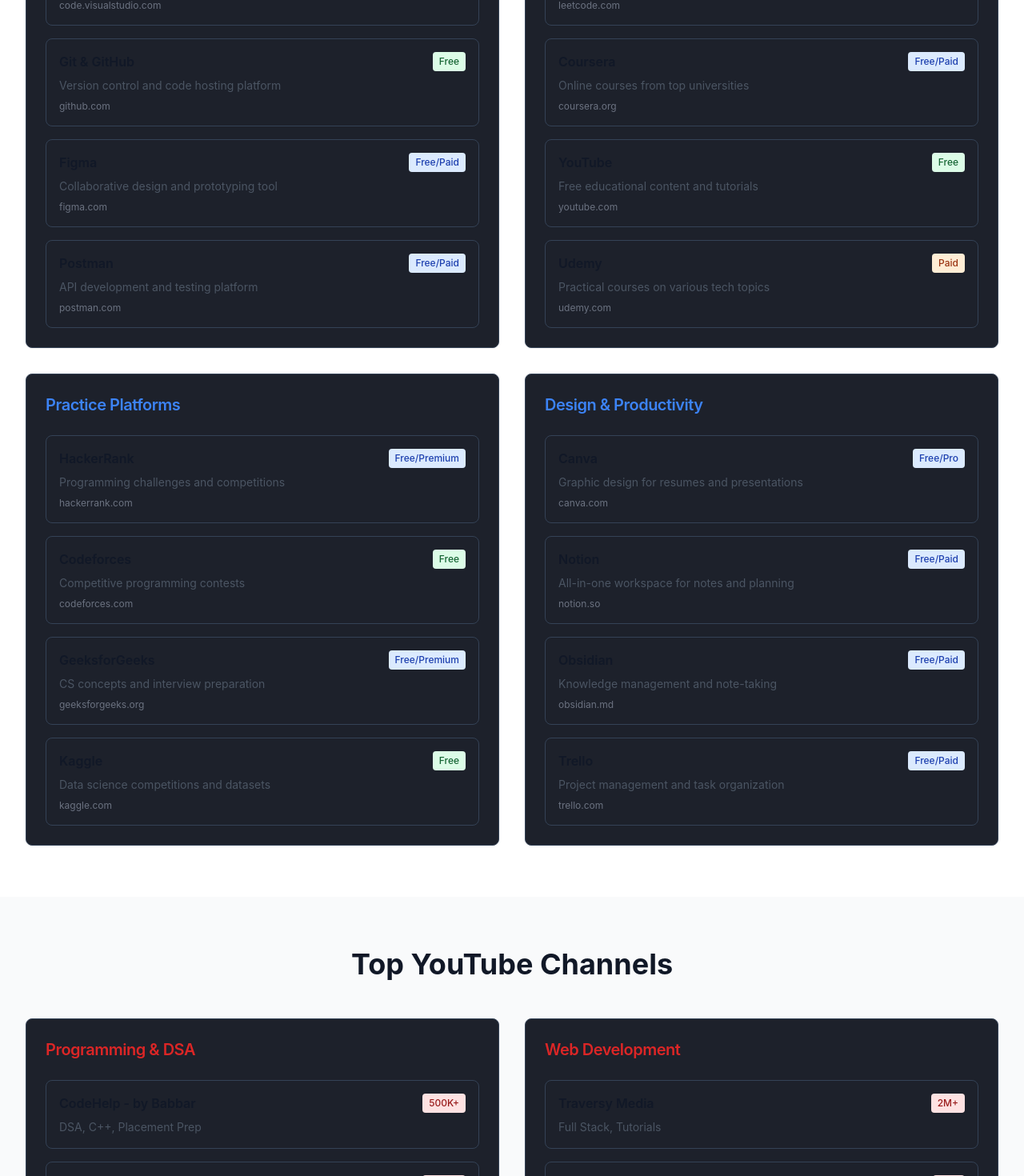
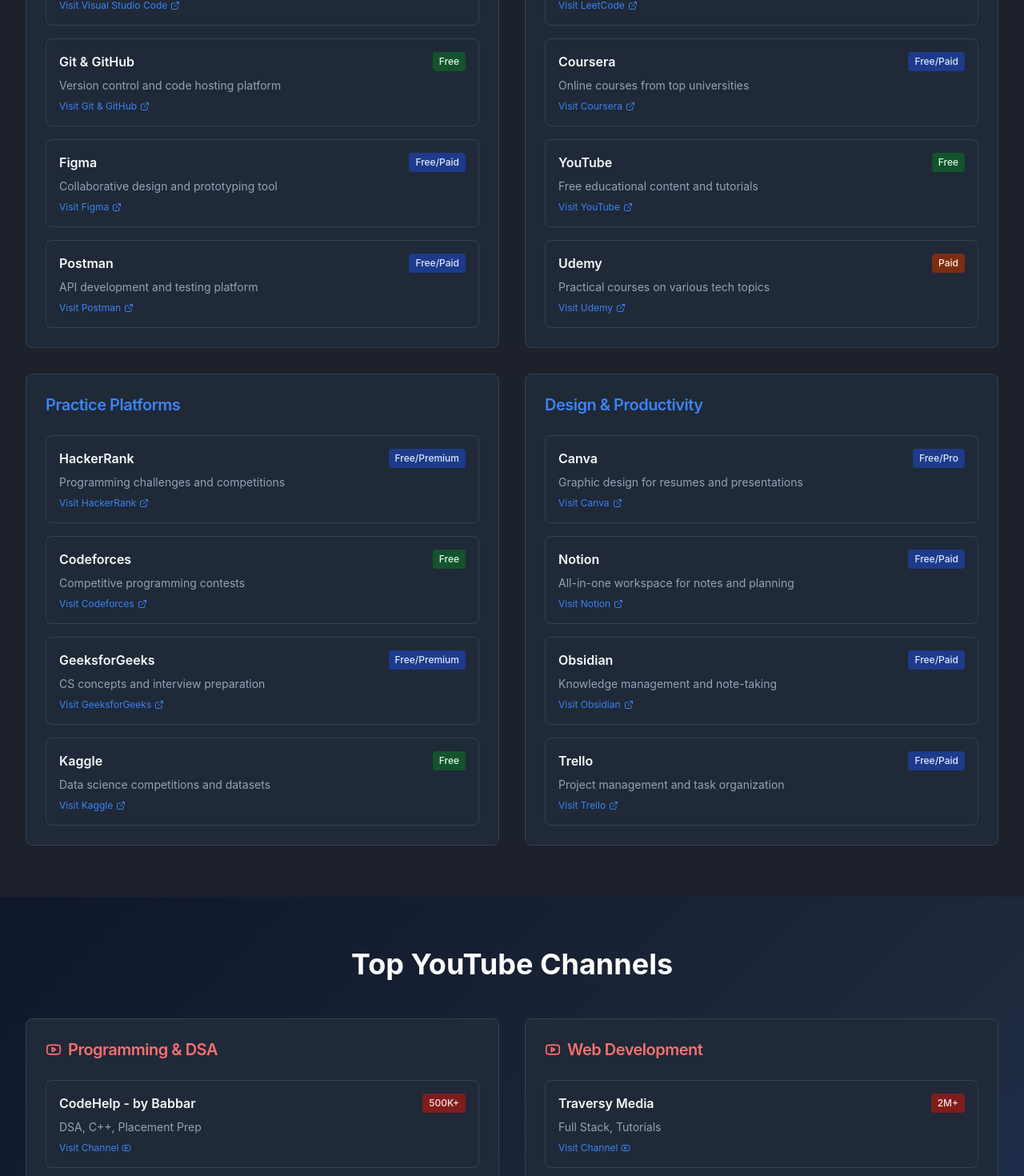
Before and after one commit to sumitmishra07/college-tech-horizon, a React (Vite) app: page /resources in a window 1280 px wide. Shown: the part 680-2150 px from the top of the page at 80% size. Built offline with nearby package versions, Linux system fonts and the light colour scheme.

Commit message:
Refactor: Apply dark theme and add links
Apply the dark theme and design consistency to the 3rd year, 4th year, domains, resources, and blog pages. Add real and functional links to resources for authentic data.

```diff
--- a/src/pages/Resources.tsx
+++ b/src/pages/Resources.tsx
@@ -1,8 +1,8 @@
-
 import Navigation from "@/components/Navigation";
 import Footer from "@/components/Footer";
 import { Card, CardContent, CardHeader, CardTitle } from "@/components/ui/card";
 import { Button } from "@/components/ui/button";
+import { Youtube, ExternalLink } from "lucide-react";
 
 const Resources = () => {
   const tools = [
@@ -13,25 +13,25 @@ const Resources = () => {
           name: "Visual Studio Code",
           description: "Free, powerful code editor with extensions",
           type: "Free",
-          url: "code.visualstudio.com"
+          url: "https://code.visualstudio.com/"
         },
         {
           name: "Git & GitHub",
           description: "Version control and code hosting platform",
           type: "Free",
-          url: "github.com"
+          url: "https://github.com/"
         },
         {
           name: "Figma",
           description: "Collaborative design and prototyping tool",
           type: "Free/Paid",
-          url: "figma.com"
+          url: "https://figma.com/"
         },
         {
           name: "Postman",
           description: "API development and testing platform",
           type: "Free/Paid",
-          url: "postman.com"
+          url: "https://postman.com/"
         }
       ]
     },
@@ -42,25 +42,25 @@ const Resources = () => {
           name: "LeetCode",
           description: "Coding interview preparation platform",
           type: "Free/Premium",
-          url: "leetcode.com"
+          url: "https://leetcode.com/"
         },
         {
           name: "Coursera",
           description: "Online courses from top universities",
           type: "Free/Paid",
-          url: "coursera.org"
+          url: "https://coursera.org/"
         },
         {
           name: "YouTube",
           description: "Free educational content and tutorials",
           type: "Free",
-          url: "youtube.com"
+          url: "https://youtube.com/"
         },
         {
           name: "Udemy",
           description: "Practical courses on various tech topics",
           type: "Paid",
-          url: "udemy.com"
+          url: "https://udemy.com/"
         }
       ]
     },
@@ -71,25 +71,25 @@ const Resources = () => {
           name: "HackerRank",
           description: "Programming challenges and competitions",
           type: "Free/Premium",
-          url: "hackerrank.com"
+          url: "https://hackerrank.com/"
         },
         {
           name: "Codeforces",
           description: "Competitive programming contests",
           type: "Free",
-          url: "codeforces.com"
+          url: "https://codeforces.com/"
         },
         {
           name: "GeeksforGeeks",
           description: "CS concepts and interview preparation",
           type: "Free/Premium",
-          url: "geeksforgeeks.org"
+          url: "https://geeksforgeeks.org/"
         },
         {
           name: "Kaggle",
           description: "Data science competitions and datasets",
           type: "Free",
-          url: "kaggle.com"
+          url: "https://kaggle.com/"
         }
       ]
     },
@@ -100,25 +100,25 @@ const Resources = () => {
           name: "Canva",
           description: "Graphic design for resumes and presentations",
           type: "Free/Pro",
-          url: "canva.com"
+          url: "https://canva.com/"
         },
         {
           name: "Notion",
           description: "All-in-one workspace for notes and planning",
           type: "Free/Paid",
-          url: "notion.so"
+          url: "https://notion.so/"
         },
         {
           name: "Obsidian",
           description: "Knowledge management and note-taking",
           type: "Free/Paid",
-          url: "obsidian.md"
+          url: "https://obsidian.md/"
         },
         {
           name: "Trello",
           description: "Project management and task organization",
           type: "Free/Paid",
-          url: "trello.com"
+          url: "https://trello.com/"
         }
       ]
     }
@@ -131,22 +131,26 @@ const Resources = () => {
         {
           name: "CodeHelp - by Babbar",
           subscribers: "500K+",
-          focus: "DSA, C++, Placement Prep"
+          focus: "DSA, C++, Placement Prep",
+          url: "https://www.youtube.com/@CodeHelp"
         },
         {
           name: "Striver",
           subscribers: "300K+",
-          focus: "DSA Sheet, Interview Prep"
+          focus: "DSA Sheet, Interview Prep",
+          url: "https://www.youtube.com/@takeUforward"
         },
         {
           name: "Abdul Bari",
           subscribers: "1M+",
-          focus: "Algorithms, Data Structures"
+          focus: "Algorithms, Data Structures",
+          url: "https://www.youtube.com/@abdul_bari"
         },
         {
           name: "Apna College",
           subscribers: "4M+",
-          focus: "Programming, Web Dev"
+          focus: "Programming, Web Dev",
+          url: "https://www.youtube.com/@ApnaCollegeOfficial"
         }
       ]
     },
@@ -156,22 +160,26 @@ const Resources = () => {
         {
           name: "Traversy Media",
           subscribers: "2M+",
-          focus: "Full Stack, Tutorials"
+          focus: "Full Stack, Tutorials",
+          url: "https://www.youtube.com/@TraversyMedia"
         },
         {
           name: "JavaScript Mastery",
           subscribers: "1M+",
-          focus: "React, Modern JS"
+          focus: "React, Modern JS",
+          url: "https://www.youtube.com/@javascriptmastery"
         },
         {
           name: "The Net Ninja",
           subscribers: "1M+",
-          focus: "Web Technologies"
+          focus: "Web Technologies",
+          url: "https://www.youtube.com/@NetNinja"
         },
         {
           name: "Programming with Mosh",
           subscribers: "3M+",
-          focus: "Clean Code, Best Practices"
+          focus: "Clean Code, Best Practices",
+          url: "https://www.youtube.com/@programmingwithmosh"
         }
       ]
     },
@@ -181,22 +189,26 @@ const Resources = () => {
         {
           name: "3Blue1Brown",
           subscribers: "5M+",
-          focus: "Math, Neural Networks"
+          focus: "Math, Neural Networks",
+          url: "https://www.youtube.com/@3blue1brown"
         },
         {
           name: "Two Minute Papers",
           subscribers: "1M+",
-          focus: "AI Research, Papers"
+          focus: "AI Research, Papers",
+          url: "https://www.youtube.com/@TwoMinutePapers"
         },
         {
           name: "StatQuest",
           subscribers: "900K+",
-          focus: "Statistics, ML Concepts"
+          focus: "Statistics, ML Concepts",
+          url: "https://www.youtube.com/@statquest"
         },
         {
           name: "Krish Naik",
           subscribers: "800K+",
-          focus: "ML, Data Science"
+          focus: "ML, Data Science",
+          url: "https://www.youtube.com/@krishnaik06"
         }
       ]
     },
@@ -206,22 +218,26 @@ const Resources = () => {
         {
           name: "TechLead",
           subscribers: "1M+",
-          focus: "Career Advice, Tech Life"
+          focus: "Career Advice, Tech Life",
+          url: "https://www.youtube.com/@TechLead"
         },
         {
           name: "Clément Mihailescu",
           subscribers: "200K+",
-          focus: "Interview Prep, Career"
+          focus: "Interview Prep, Career",
+          url: "https://www.youtube.com/@ClementMihailescu"
         },
         {
           name: "Engineering with Utsav",
           subscribers: "500K+",
-          focus: "Placement, Indian Context"
+          focus: "Placement, Indian Context",
+          url: "https://www.youtube.com/@EngineeringwithUtsav"
         },
         {
           name: "Love Babbar",
           subscribers: "400K+",
-          focus: "Placement, DSA"
+          focus: "Placement, DSA",
+          url: "https://www.youtube.com/@LoveBabbar"
         }
       ]
     }
@@ -306,15 +322,15 @@ const Resources = () => {
   ];
 
   return (
-    <div className="min-h-screen bg-gray-50">
+    <div className="min-h-screen bg-background">
       <Navigation />
 
       {/* Hero Section */}
-      <section className="bg-gradient-to-r from-teal-600 to-cyan-600 text-white py-16">
+      <section className="hero-gradient text-white py-16">
         <div className="max-w-7xl mx-auto px-4 sm:px-6 lg:px-8">
           <div className="text-center">
             <h1 className="text-5xl font-bold mb-4">Tools & Resources</h1>
-            <p className="text-xl mb-6 max-w-3xl mx-auto">
+            <p className="text-xl mb-6 max-w-3xl mx-auto text-gray-100">
               Discover the best tools, platforms, and resources to accelerate your learning and build amazing projects. Everything you need in one place!
             </p>
             <div className="flex flex-wrap justify-center gap-4">
@@ -328,31 +344,38 @@ const Resources = () => {
       </section>
 
       {/* Essential Tools */}
-      <section className="py-16 bg-white">
+      <section className="py-16 bg-card">
         <div className="max-w-7xl mx-auto px-4 sm:px-6 lg:px-8">
-          <h2 className="text-4xl font-bold text-center text-gray-900 mb-12">Essential Tools & Platforms</h2>
+          <h2 className="text-4xl font-bold text-center text-foreground mb-12">Essential Tools & Platforms</h2>
           <div className="grid grid-cols-1 lg:grid-cols-2 gap-8">
             {tools.map((category, index) => (
-              <Card key={index} className="hover:shadow-lg transition-shadow">
+              <Card key={index} className="hover:shadow-lg transition-shadow bg-background border-border">
                 <CardHeader>
                   <CardTitle className="text-xl text-primary">{category.category}</CardTitle>
                 </CardHeader>
                 <CardContent>
                   <div className="space-y-4">
                     {category.items.map((tool, i) => (
-                      <div key={i} className="border rounded-lg p-4 hover:bg-gray-50 transition-colors">
+                      <div key={i} className="border border-border rounded-lg p-4 hover:bg-card transition-colors">
                         <div className="flex justify-between items-start mb-2">
-                          <h3 className="font-semibold text-gray-900">{tool.name}</h3>
+                          <h3 className="font-semibold text-foreground">{tool.name}</h3>
                           <span className={`px-2 py-1 rounded text-xs font-medium ${
-                            tool.type === 'Free' ? 'bg-green-100 text-green-800' :
-                            tool.type.includes('Free') ? 'bg-blue-100 text-blue-800' :
-                            'bg-orange-100 text-orange-800'
+                            tool.type === 'Free' ? 'bg-green-900 text-green-100' :
+                            tool.type.includes('Free') ? 'bg-blue-900 text-blue-100' :
+                            'bg-orange-900 text-orange-100'
                           }`}>
                             {tool.type}
                           </span>
                         </div>
-                        <p className="text-gray-600 text-sm mb-2">{tool.description}</p>
-                        <p className="text-gray-500 text-xs">{tool.url}</p>
+                        <p className="text-muted-foreground text-sm mb-2">{tool.description}</p>
+                        <a
+                          href={tool.url}
+                          target="_blank"
+                          rel="noopener noreferrer"
+                          className="text-primary text-xs hover:underline flex items-center gap-1"
+                        >
+                          Visit {tool.name} <ExternalLink className="w-3 h-3" />
+                        </a>
                       </div>
                     ))}
                   </div>
@@ -364,26 +387,37 @@ const Resources = () => {
       </section>
 
       {/* YouTube Channels */}
-      <section className="py-16 bg-gray-50">
+      <section className="py-16 cool-blue-gradient">
         <div className="max-w-7xl mx-auto px-4 sm:px-6 lg:px-8">
-          <h2 className="text-4xl font-bold text-center text-gray-900 mb-12">Top YouTube Channels</h2>
+          <h2 className="text-4xl font-bold text-center text-white mb-12">Top YouTube Channels</h2>
           <div className="grid grid-cols-1 lg:grid-cols-2 gap-8">
             {ytChannels.map((category, index) => (
-              <Card key={index} className="hover:shadow-lg transition-shadow">
+              <Card key={index} className="hover:shadow-lg transition-shadow bg-background border-border">
                 <CardHeader>
-                  <CardTitle className="text-xl text-red-600">{category.category}</CardTitle>
+                  <CardTitle className="text-xl text-red-400 flex items-center gap-2">
+                    <Youtube className="w-5 h-5" />
+                    {category.category}
+                  </CardTitle>
                 </CardHeader>
                 <CardContent>
                   <div className="space-y-4">
                     {category.channels.map((channel, i) => (
-                      <div key={i} className="border rounded-lg p-4 hover:bg-gray-50 transition-colors">
+                      <div key={i} className="border border-border rounded-lg p-4 hover:bg-card transition-colors">
                         <div className="flex justify-between items-start mb-2">
-                          <h3 className="font-semibold text-gray-900">{channel.name}</h3>
-                          <span className="bg-red-100 text-red-800 px-2 py-1 rounded text-xs font-medium">
+                          <h3 className="font-semibold text-foreground">{channel.name}</h3>
+                          <span className="bg-red-900 text-red-100 px-2 py-1 rounded text-xs font-medium">
                             {channel.subscribers}
                           </span>
                         </div>
-                        <p className="text-gray-600 text-sm">{channel.focus}</p>
+                        <p className="text-muted-foreground text-sm mb-2">{channel.focus}</p>
+                        <a
+                          href={channel.url}
+                          target="_blank"
+                          rel="noopener noreferrer"
+                          className="text-primary text-xs hover:underline flex items-center gap-1"
+                        >
+                          Visit Channel <Youtube className="w-3 h-3" />
+                        </a>
                       </div>
                     ))}
                   </div>
@@ -395,20 +429,20 @@ const Resources = () => {
       </section>
 
       {/* Recommended Books */}
-      <section className="py-16 bg-white">
+      <section className="py-16 bg-card">
         <div className="max-w-7xl mx-auto px-4 sm:px-6 lg:px-8">
-          <h2 className="text-4xl font-bold text-center text-gray-900 mb-12">Recommended Books</h2>
+          <h2 className="text-4xl font-bold text-center text-foreground mb-12">Recommended Books</h2>
           <div className="grid grid-cols-1 md:grid-cols-2 lg:grid-cols-4 gap-6">
             {books.map((category, index) => (
-              <Card key={index} className="hover:shadow-lg transition-shadow">
+              <Card key={index} className="hover:shadow-lg transition-shadow bg-background border-border">
                 <CardHeader>
                   <CardTitle className="text-lg text-primary">{category.category}</CardTitle>
                 </CardHeader>
                 <CardContent>
                   <ul className="space-y-3">
                     {category.books.map((book, i) => (
-                      <li key={i} className="text-gray-700 text-sm flex items-start">
-                        <span className="w-1.5 h-1.5 bg-blue-500 rounded-full mr-2 mt-2"></span>
+                      <li key={i} className="text-muted-foreground text-sm flex items-start">
+                        <span className="w-1.5 h-1.5 bg-blue-400 rounded-full mr-2 mt-2"></span>
                         {book}
                       </li>
                     ))}
@@ -421,22 +455,22 @@ const Resources = () => {
       </section>
 
       {/* Job & Internship Platforms */}
-      <section className="py-16 bg-gray-50">
+      <section className="py-16 cool-blue-gradient">
         <div className="max-w-7xl mx-auto px-4 sm:px-6 lg:px-8">
-          <h2 className="text-4xl font-bold text-center text-gray-900 mb-12">Job & Internship Platforms</h2>
+          <h2 className="text-4xl font-bold text-center text-white mb-12">Job & Internship Platforms</h2>
           <div className="grid grid-cols-1 md:grid-cols-2 lg:grid-cols-3 gap-6">
             {internshipPlatforms.map((platform, index) => (
-              <Card key={index} className="hover:shadow-lg transition-shadow">
+              <Card key={index} className="hover:shadow-lg transition-shadow bg-background border-border">
                 <CardContent className="p-6">
                   <div className="flex justify-between items-start mb-3">
-                    <h3 className="text-lg font-semibold text-gray-900">{platform.name}</h3>
+                    <h3 className="text-lg font-semibold text-foreground">{platform.name}</h3>
                     <span className={`px-2 py-1 rounded text-xs font-medium ${
-                      platform.type === 'Free' ? 'bg-green-100 text-green-800' : 'bg-blue-100 text-blue-800'
+                      platform.type === 'Free' ? 'bg-green-900 text-green-100' : 'bg-blue-900 text-blue-100'
                     }`}>
                       {platform.type}
                     </span>
                   </div>
-                  <p className="text-gray-600 mb-3">{platform.description}</p>
+                  <p className="text-muted-foreground mb-3">{platform.description}</p>
                   <p className="text-sm text-primary font-medium">{platform.focus}</p>
                 </CardContent>
               </Card>
@@ -446,9 +480,9 @@ const Resources = () => {
       </section>
 
       {/* Resource Categories */}
-      <section className="py-16 bg-white">
+      <section className="py-16 bg-card">
         <div className="max-w-7xl mx-auto px-4 sm:px-6 lg:px-8">
-          <h2 className="text-4xl font-bold text-center text-gray-900 mb-12">Resource Categories</h2>
+          <h2 className="text-4xl font-bold text-center text-foreground mb-12">Resource Categories</h2>
           <div className="grid grid-cols-1 md:grid-cols-2 lg:grid-cols-3 gap-8">
             {[
               {
@@ -470,16 +504,16 @@ const Resources = () => {
                 color: "purple"
               }
             ].map((category, index) => (
-              <Card key={index} className="hover:shadow-lg transition-shadow">
+              <Card key={index} className="hover:shadow-lg transition-shadow bg-background border-border">
                 <CardHeader>
-                  <CardTitle className={`text-xl text-${category.color}-600`}>{category.title}</CardTitle>
-                  <p className="text-gray-600">{category.description}</p>
+                  <CardTitle className={`text-xl text-${category.color}-400`}>{category.title}</CardTitle>
+                  <p className="text-muted-foreground">{category.description}</p>
                 </CardHeader>
                 <CardContent>
                   <ul className="space-y-2">
                     {category.items.map((item, i) => (
-                      <li key={i} className="flex items-center text-gray-700">
-                        <span className={`w-2 h-2 bg-${category.color}-500 rounded-full mr-3`}></span>
+                      <li key={i} className="flex items-center text-muted-foreground">
+                        <span className={`w-2 h-2 bg-${category.color}-400 rounded-full mr-3`}></span>
                         {item}
                       </li>
                     ))}
@@ -492,9 +526,9 @@ const Resources = () => {
       </section>
 
       {/* Tips Section */}
-      <section className="py-16 bg-teal-50">
+      <section className="py-16 cool-blue-gradient">
         <div className="max-w-7xl mx-auto px-4 sm:px-6 lg:px-8">
-          <h2 className="text-4xl font-bold text-center text-gray-900 mb-12">Resource Utilization Tips</h2>
+          <h2 className="text-4xl font-bold text-center text-white mb-12">Resource Utilization Tips</h2>
           <div className="max-w-4xl mx-auto grid grid-cols-1 md:grid-cols-2 gap-6">
             {[
               {
@@ -522,10 +556,10 @@ const Resources = () => {
                 description: "Follow tech blogs, newsletters, and podcasts to stay current with industry trends."
               }
             ].map((tip, index) => (
-              <Card key={index} className="border-l-4 border-l-teal-500 hover:shadow-lg transition-shadow">
+              <Card key={index} className="border-l-4 border-l-blue-400 hover:shadow-lg transition-shadow bg-background border-border">
                 <CardContent className="p-6">
-                  <h3 className="text-lg font-semibold text-gray-900 mb-2">{tip.title}</h3>
-                  <p className="text-gray-600">{tip.description}</p>
+                  <h3 className="text-lg font-semibold text-foreground mb-2">{tip.title}</h3>
+                  <p className="text-muted-foreground">{tip.description}</p>
                 </CardContent>
               </Card>
             ))}
@@ -534,17 +568,17 @@ const Resources = () => {
       </section>
 
       {/* CTA Section */}
-      <section className="py-16 bg-gradient-to-r from-teal-600 to-cyan-600 text-white">
+      <section className="py-16 hero-gradient text-white">
         <div className="max-w-4xl mx-auto px-4 sm:px-6 lg:px-8 text-center">
           <h2 className="text-4xl font-bold mb-4">Start Using These Resources Today!</h2>
-          <p className="text-xl mb-8">
+          <p className="text-xl mb-8 text-gray-100">
             The best resource is the one you actually use. Pick a few that match your current learning goals and start building!
           </p>
           <div className="flex flex-col sm:flex-row gap-4 justify-center">
-            <Button size="lg" className="bg-white text-teal-600 hover:bg-gray-100 px-8 py-4 text-lg" asChild>
+            <Button size="lg" className="bg-blue-500 hover:bg-blue-600 text-white px-8 py-4 text-lg" asChild>
               <a href="/first-year">Start Learning Path</a>
             </Button>
-            <Button size="lg" variant="outline" className="border-white text-white hover:bg-white hover:text-teal-600 px-8 py-4 text-lg" asChild>
+            <Button size="lg" variant="outline" className="border-white text-white hover:bg-white hover:text-blue-900 px-8 py-4 text-lg" asChild>
               <a href="/blog">Read Success Stories</a>
             </Button>
           </div>
```
Also changed, not shown: src/pages/FourthYear.tsx (+53 -45 lines), src/pages/ThirdYear.tsx (+71 -35 lines).
